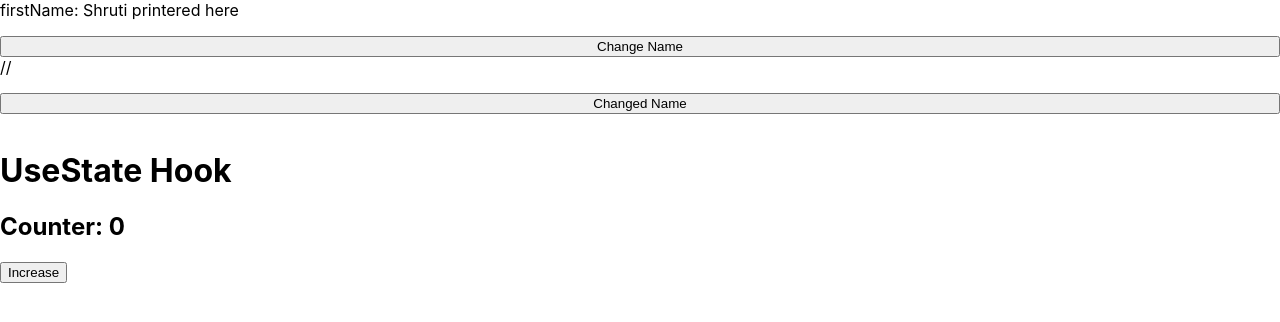
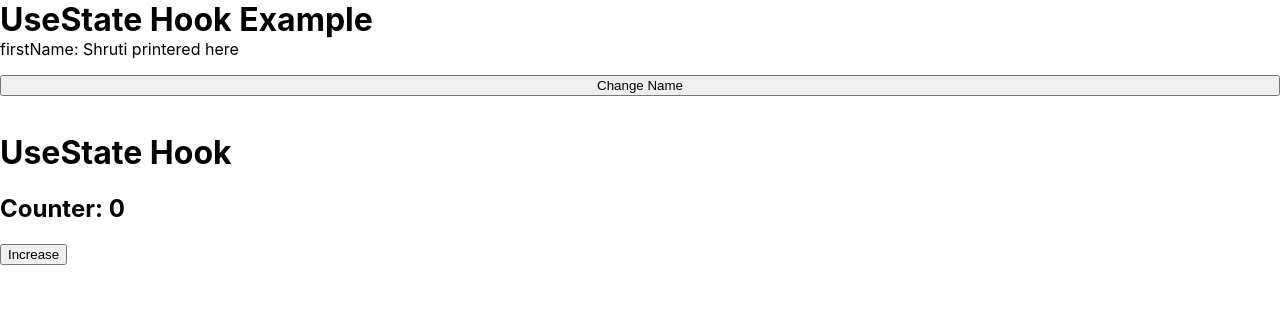
Before and after one commit to K-C-SANTU/shlud-learning-ui, a React (Create React App) app: page / in a window 1280 px wide. Shown: the top 322 px of the page. Built offline with nearby package versions, Linux system fonts and the light colour scheme.

Commit message:
UseState Hook Changes

```diff
--- a/src/ReactHooks/UseState.hook.js
+++ b/src/ReactHooks/UseState.hook.js
@@ -8,10 +8,11 @@ function UseStateHook() {
   }
   return (
     <>
+    <h1>UseState Hook Example</h1>
       firstName: {data} printered here
       <br />
       <button onClick={() => changeName()}>Change Name</button>
-      //<button onClick={changeName}>Changed Name</button>
+     {/* <button onClick={changeName}>Changed Name</button> */}
     </>
   );
 }
```
